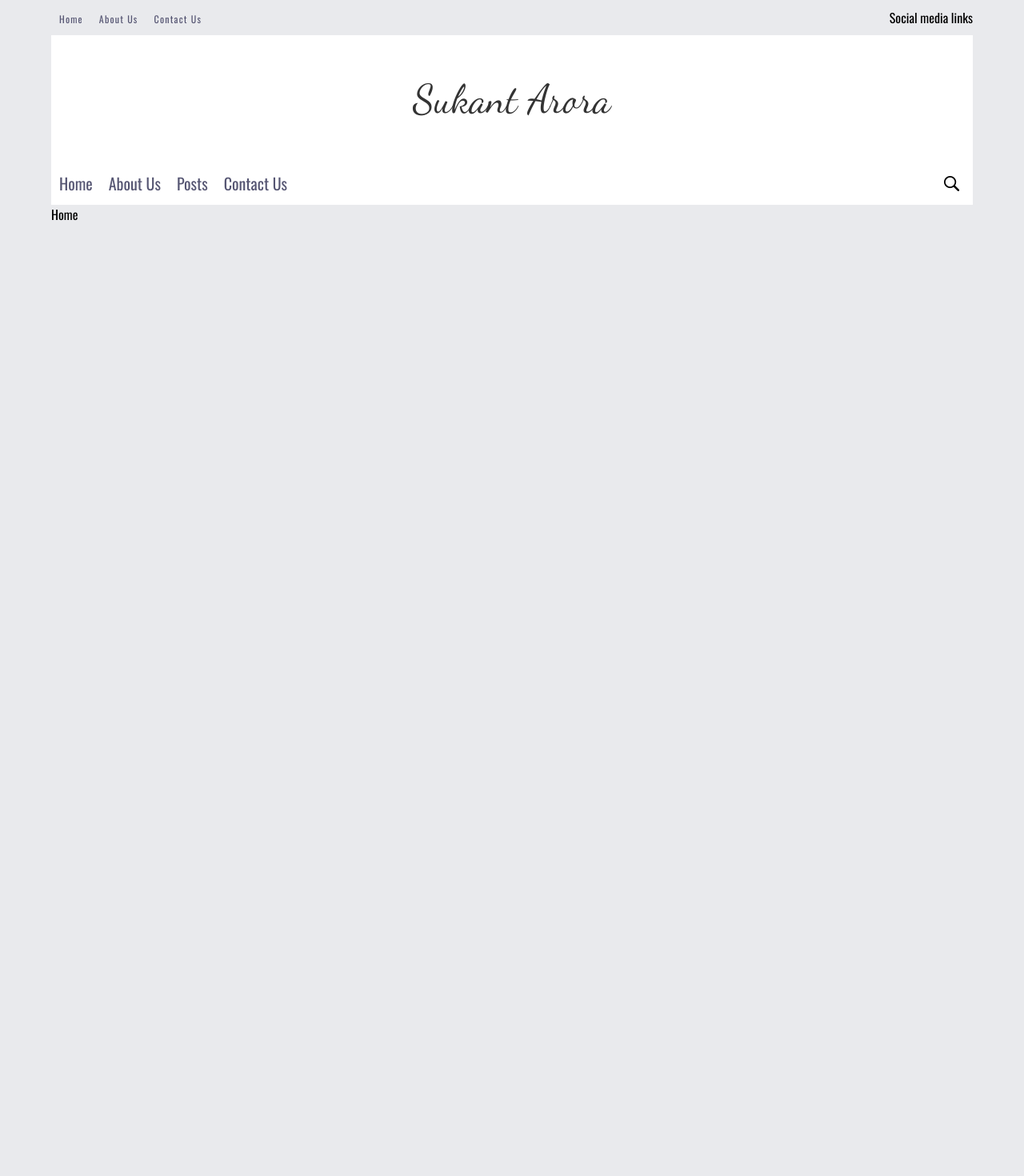
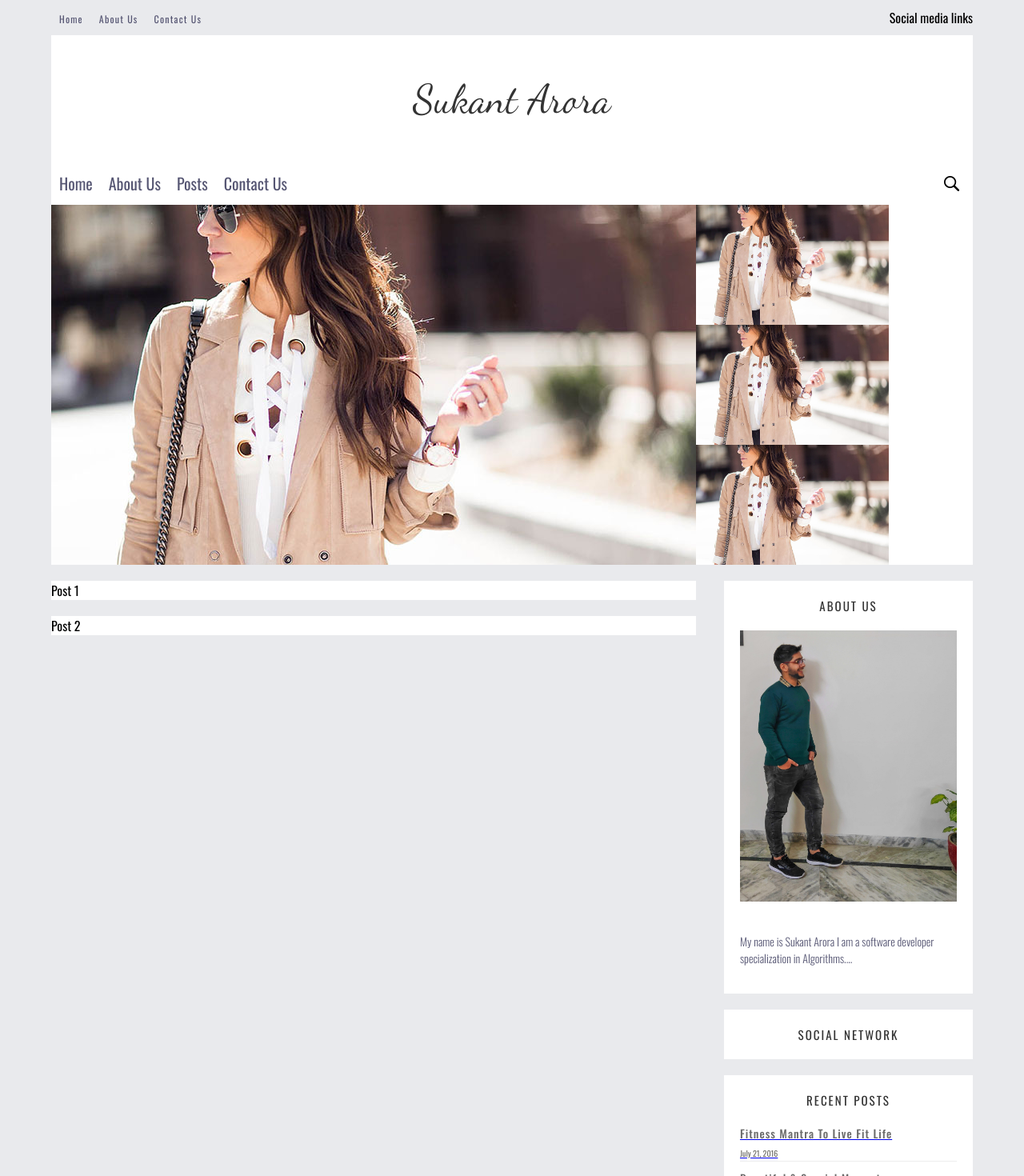
Before and after one commit to SUKANT007/Blog, a React (Create React App) app: page / in a window 1280 px wide. Shown: the top 1470 px of the page at 80% size. Before the commit the page ends 800 px from the top, so only its background shows below. Built offline with nearby package versions, Linux system fonts and the light colour scheme.

Commit message:
progress in home page

```diff
--- a/src/components/BlogPost/index.js
+++ b/src/components/BlogPost/index.js
@@ -4,22 +4,18 @@ import "./style.css";
 // import postImage from '../../blogPostImages/memories-from.jpg';
 import blogPost from "../../data/blog.json";
 
-
-
 const BlogPost = (props) => {
-
-
   const [post, setPost] = useState({
     id: "",
-    blogCategory: '',
+    blogCategory: "",
     blogTitle: "",
     postedOn: "",
     author: "",
     blogImage: "",
-    blogText: ""
+    blogText: "",
+  });
 
-  });
-  const [postId, setPostId] = useState('');
+  const [postId, setPostId] = useState("");
   useEffect(() => {
     const postId = props.match.params.postId;
     const post = blogPost.data.find((post) => post.id == postId);
@@ -36,21 +32,21 @@ const BlogPost = (props) => {
           <span className="blogCategory">{post.blogCategory}</span>
           <h1 className="postTitle">{post.blogTitle}</h1>
           <span className="postedBy">
-            posted on  {post.postedOn} by {post.author}
+            posted on {post.postedOn} by {post.author}
           </span>
         </div>
 
         <div className="postImageContainer">
-          <img src={require('../../blogPostImages/' + post.blogImage).default} alt="Post Image" />
+          <img
+            src={require("../../blogPostImages/" + post.blogImage).default}
+            alt="Post Image"
+          />
         </div>
 
         <div className="postContent">
           <h3>{post.blogTitle}</h3>
-          <p>
-            {post.blogText}
-          </p>
+          <p>{post.blogText}</p>
         </div>
-
       </Card>
     </div>
   );
--- a/src/components/Sidebar/index.js
+++ b/src/components/Sidebar/index.js
@@ -5,17 +5,16 @@ import profileImage from "../../assets/icons/sukant.jpg";
 import blogPost from "../../data/blog.json";
 import { NavLink } from "react-router-dom";
 
-const Sidebar = () => {
+const Sidebar = (props) => {
   const [posts, setPosts] = useState([]);
 
   useEffect(() => {
     const posts = blogPost.data;
     setPosts(posts);
-	}, posts);
+  }, [posts]);
 
   return (
-		<div className="sidebarContainer">
-
+    <div className="sidebarContainer" style={{ width: props.width }}>
       <Card
         style={{
           marginBottom: "20px",
@@ -62,7 +61,7 @@ const Sidebar = () => {
         <div className="recentPosts">
           {posts.map((post) => {
             return (
-							<NavLink to={`/post/${post.id}`}>
+              <NavLink key={post.id} to={`/post/${post.id}`}>
                 <div className="recentPost">
                   <h3>{post.blogTitle}</h3>
                   <span>{post.postedOn}</span>
--- a/src/containers/Home/index.js
+++ b/src/containers/Home/index.js
@@ -1,7 +1,48 @@
+import Card from "../../components/UI/Card";
 import "./style.css";
+import postImage from "../../blogPostImages/memories-from.jpg";
+import Sidebar from "../../components/Sidebar";
 
 const Home = (props) => {
-	return <div>Home</div>;
+  const galleryHeight = 450;
+  const galleryStyle = {
+    height: galleryHeight + "px",
+    overflow: "hidden",
+  };
+
+  const sideImageHeight = galleryHeight / 3;
+
+  return (
+    <div>
+      <Card>
+        <div className="galleryPost" style={galleryStyle}>
+          <section style={{ width: "70%" }}>
+            <div>
+              <img src={postImage} alt="test image" />
+            </div>
+          </section>
+          <section className={"sideImageWrapper"} style={{ width: "30%" }}>
+            <div style={{ height: `${sideImageHeight}px` }}>
+              <img src={postImage} alt="test image" />
+            </div>
+            <div style={{ height: `${sideImageHeight}px` }}>
+              <img src={postImage} alt="test image" />
+            </div>
+            <div style={{ height: `${sideImageHeight}px` }}>
+              <img src={postImage} alt="test image" />
+            </div>
+          </section>
+        </div>
+      </Card>
+      <section className="HomeContainer">
+        <div style={{ width: "70%" }}>
+          <Card style={{ marginBottom: "20px" }}>Post 1</Card>
+          <Card style={{ marginBottom: "20px" }}>Post 2</Card>
+        </div>
+        <Sidebar />
+      </section>
+    </div>
+  );
 };
 
 export default Home;
--- a/src/containers/Home/style.css
+++ b/src/containers/Home/style.css
@@ -0,0 +1,20 @@
+.galleryPost {
+  display: flex;
+  justify-content: space-between;
+}
+
+.sideImageWrapper div {
+  width: 100%;
+}
+
+.sideImageWrapper div img {
+  max-width: 100%;
+  max-height: 100%;
+  object-fit: cover;
+}
+
+.HomeContainer {
+  display: flex;
+  justify-content: space-between;
+  margin: 20px 0;
+}
--- a/src/containers/Post/index.js
+++ b/src/containers/Post/index.js
@@ -7,7 +7,7 @@ const Post = (props) => {
   return (
     <section className="container">
       <BlogPost {...props} />
-			<Sidebar  {...props} />
+      <Sidebar />
     </section>
   );
 };
```
Lines whose indentation alone changed are shown as unchanged.
